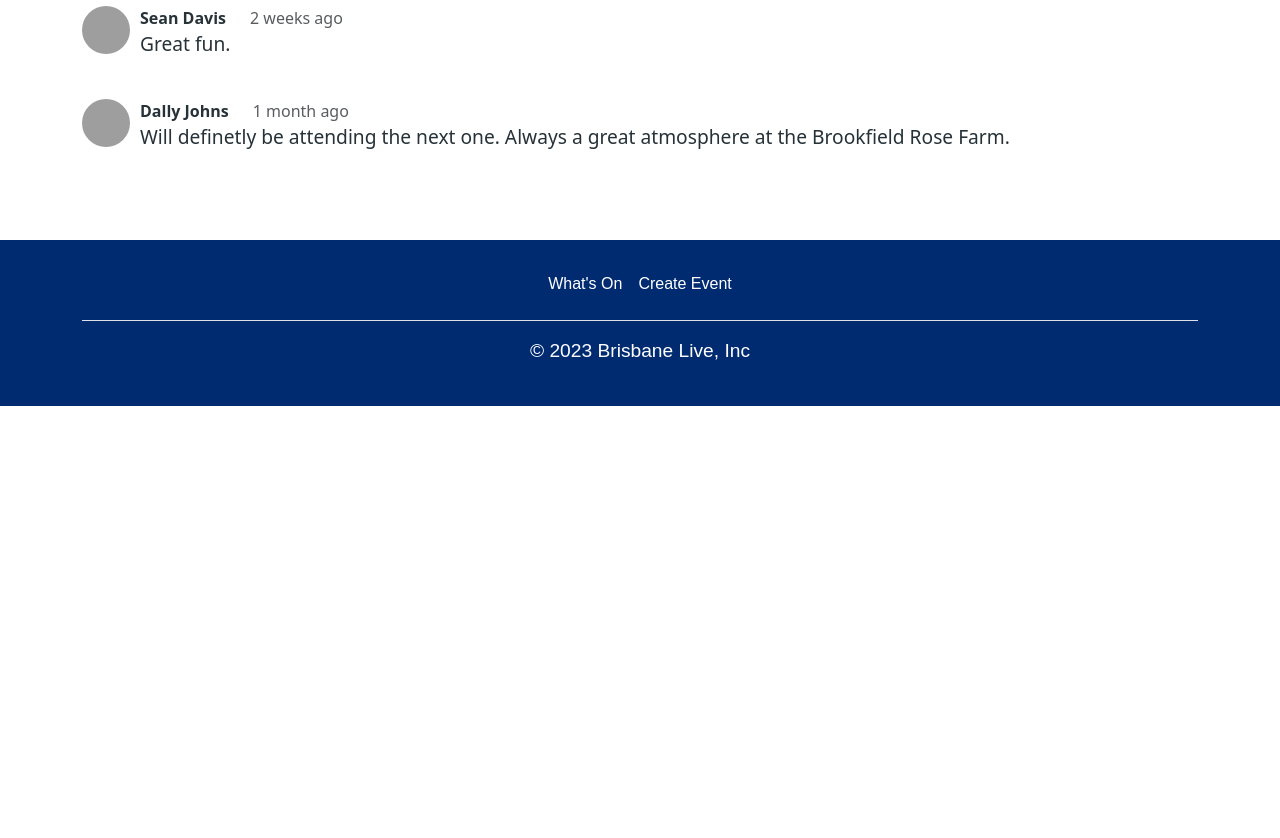
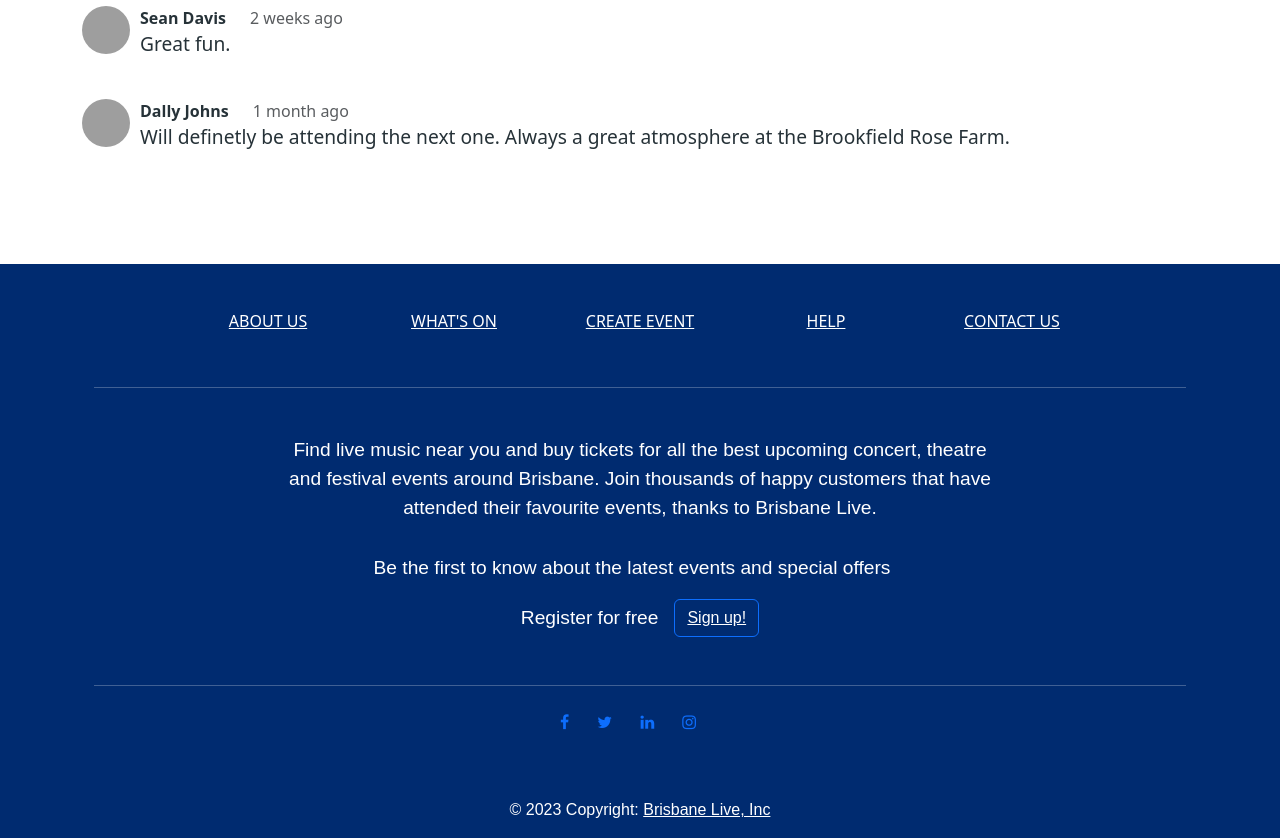
Before and after one commit to adambona/a3_group6, a Flask app: page /1 in a window 1280 px wide; the page is wider, and only the part inside the window is pictured. Shown: the part 2011-2849 px from the top of that part. Before the commit the page ends 2417 px from the top of that part, so only its background shows below. Run offline with Flask 3, Linux system fonts and the light colour scheme; some libraries are stand-ins or nearby versions; grey boxes are pictures that could not be loaded.

Commit message:
modified footer in base.html

```diff
--- a/website/templates/base.html
+++ b/website/templates/base.html
@@ -5,6 +5,7 @@
     <meta name="viewport" content="width=device-width, initial-scale=1">
     <title>Brisbane Live - What's On</title>
     <!-- Bootstrap CSS-->
+    <link href="https://maxcdn.bootstrapcdn.com/font-awesome/4.4.0/css/font-awesome.min.css" rel="stylesheet"/>
     <link rel="stylesheet" href="{{ url_for('static', filename='CSS/style.css') }}">
     <link href="https://cdn.jsdelivr.net/npm/bootstrap@5.3.0-alpha3/dist/css/bootstrap.min.css" rel="stylesheet"
         integrity="sha384-KK94CHFLLe+nY2dmCWGMq91rCGa5gtU4mk92HdvYe+M/SXH301p5ILy+dN9+nJOZ" crossorigin="anonymous">
@@ -72,19 +73,81 @@
     {% block content %}
     {% endblock %}
 
+
     <div class="background-custom">
-        <div class="container no gutters-xs-only py-4 pb-4">
-            <footer class="page-footer">
-                <ul class="nav justify-content-center border-bottom pb-3 mb-3">
-                    <li class="nav item">
-                        <a href="index.html" class="nav-link px-2 text-body-secondary" id="footer-text">What's On</a>
-                    </li>
-                    <li class="nav item">
-                        <a href="create-event.html" class="nav-link px-2 text-body-secondary" id="footer-text">Create
-                            Event</a>
-                    </li>
-                </ul>
-                <p class="text-center text-body-secondary" id="footer-text">© 2023 Brisbane Live, Inc</p>
+        <div class="container no gutters-xs-only ">
+            <footer class="text-center text-white" >
+                 <div class="container">
+                    <section class="mt-5">
+                        <div class="row text-center d-flex justify-content-center pt-5">
+                            <div class="col-md-2">
+                                <h6 class="text-uppercase font-weight-bold">
+                                    <a href="#" class="text-white">About us</a>
+                                </h6>
+                            </div>
+                            <div class="col-md-2">
+                                <h6 class="text-uppercase font-weight-bold">
+                                    <a href="{{url_for('main.index')}}" class="text-white">What's On</a>
+                                </h6>
+                            </div>
+                            <div class="col-md-2">
+                                <h6 class="text-uppercase font-weight-bold">
+                                    <a href="{{url_for('createEvent.createEvent')}}" class="text-white">Create Event</a>
+                                </h6>
+                            </div>
+                            <div class="col-md-2">
+                                <h6 class="text-uppercase font-weight-bold">
+                                    <a href="#" class="text-white">Help</a>
+                                </h6>
+                            </div>
+                            <div class="col-md-2">
+                                <h6 class="text-uppercase font-weight-bold">
+                                    <a href="#" class="text-white">Contact Us</a>
+                                </h6>
+                            </div>
+                        </div>
+                    </section>
+
+                    <hr class="my-5" />
+
+                    <section class="mb-3">
+                        <div class="row d-flex justify-content-center">
+                          <div class="col-lg-8">
+                            <p id="footer-text">
+                                Find live music near you and buy tickets for all the best upcoming concert, theatre and festival events around Brisbane.
+                                Join thousands of happy customers that have attended their favourite events, thanks to Brisbane Live.
+                            </p>
+                          </div>
+                        </div>
+                    </section>
+
+                    <section class="mb-5">
+                        <p class="d-flex justify-content-center align-items-center"id="footer-text">
+                            <span class="me-3">Be the first to know about the latest events and special offers</span>
+                        <p class="d-flex justify-content-center align-items-center"id="footer-text">
+                            <span class="me-3">Register for free</span>
+                            <button type="button" class="btn btn-outline-primary btn-rounded">
+                            <a id="footer-text" href="#">Sign up!</a>
+                            </button>
+                        </p>
+                      </section>
+
+                    <hr class="mb-4" />
+
+                    <section class="text-center mb-5">
+                        <a href="#"class="me-4"><i class="fa fa-facebook"></i></a>
+                        <a href="#"class="me-4"><i class="fa fa-twitter"></i></a>
+                        <a href="#"class="me-4"><i class="fa fa-linkedin"></i></a>
+                        <a href="#"class="me-4"><i class="fa fa-instagram"></i></a>
+                    </section>
+
+                    <div class = "background-custom">
+                        <div class="text-center p-3" id="footer-text">
+                         © 2023 Copyright:
+                        <a class="text-white" href="index.html"> Brisbane Live, Inc</a>
+                        </div>
+                    </div>
+                </div>
             </footer>
         </div>
     </div>
```
